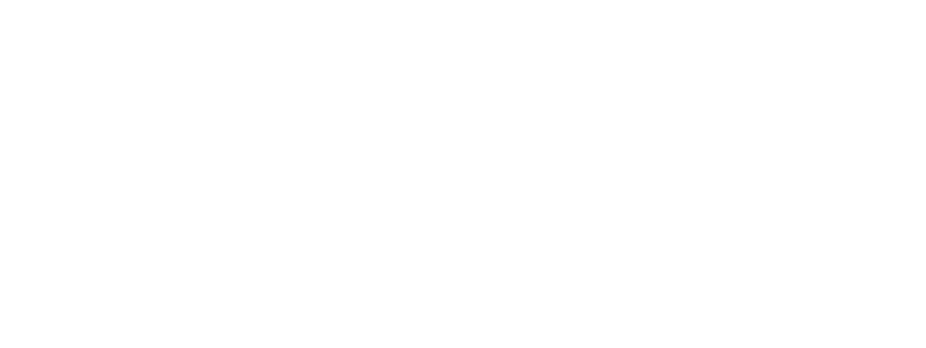
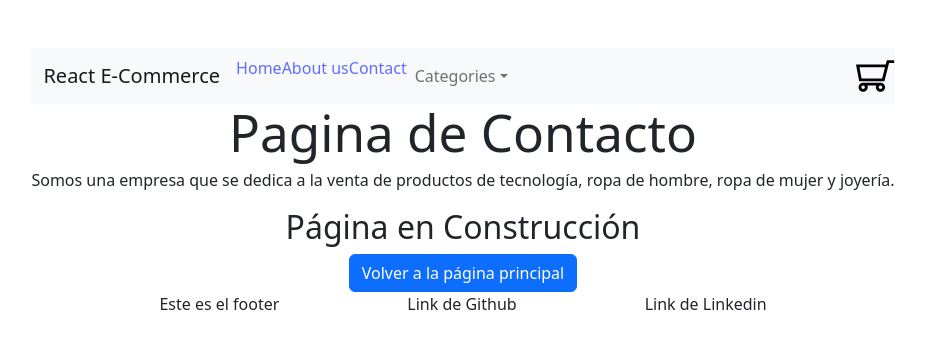
Before and after one commit to ftureo/react-vite-project, a React (Vite) app: page /contact in a window 1280 px wide. Before the commit this address had no page. Shown: the part 210-558 px from the top of the page, without its empty margins (177-1103 px from the left). Built offline with nearby package versions, Linux system fonts and the light colour scheme.

Commit message:
Feat: Add dynamic routing to website with fakestoreAPI - simil Platzi Products

```diff
--- a/src/App.jsx
+++ b/src/App.jsx
@@ -6,30 +6,21 @@ import ProductListContainer from "./components/ProductListContainer.jsx";
 import "bootstrap/dist/css/bootstrap.min.css";
 import { Route, Routes } from "react-router-dom";
 import { AboutUs } from "./components/AboutUs.jsx";
+import { Contact } from "./components/Contact";
 
 function App() {
     return (
-        // <>
-        //     {/* <NavBar> */}
-        //     {/* Acá podría poner contenido (Parece)    */}
-        //     {/* </NavBar>  */}
-        //     {/* Utilizo una etiqueta de NavBar para poder utilizar el componente NavBar, con una de apertura y con una de cierre */}
-
-        //     {/* Si no vamos a colocar contenido entre la etiqueta de apertura y de cierre, podemos utilizar una etiqueta de autocierre, es de <NombreDeComponente />
-        //      */}
-        <Routes>
-            <Route path="/" element={
-                    <>
-                        <NavBar />
-                        <ProductListContainer />
-                        <Footer />
-                    </>
-                }
-            />
-            <Route path="/perrito" element={<h2>Ruta de Perrito</h2>} />
-            <Route path="/about-us" element={<AboutUs />} />
-        </Routes>
-        // </>
+        <>
+            <NavBar />
+            <Routes>
+                <Route path="/" element={<ProductListContainer />} />
+                <Route path="/about-us" element={<AboutUs />} />
+                <Route path="/contact" element={<Contact />} />
+                <Route path="/category/:category" element={<ProductListContainer />} />
+                <Route path="/product/:productId" element={<ProductListContainer />} />
+            </Routes>
+            <Footer />
+        </>
     );
 }
 
--- /dev/null
+++ b/src/components/Contact.jsx
@@ -0,0 +1,18 @@
+import Button from "react-bootstrap/Button";
+import { Link } from "react-router-dom";
+
+export const Contact = () => {
+    return (
+        <div>
+            <h1>Pagina de Contacto</h1>
+            <p>
+                Somos una empresa que se dedica a la venta de productos de
+                tecnología, ropa de hombre, ropa de mujer y joyería.
+            </p>
+            <h2>Página en Construcción</h2>
+            <Link to="/">
+                <Button>Volver a la página principal</Button>
+            </Link>
+        </div>
+    );
+};
--- a/src/components/NavBar.jsx
+++ b/src/components/NavBar.jsx
@@ -6,27 +6,34 @@ export const NavBar = () => {
     return (
         <Navbar bg="light" expand="lg">
             <Container>
-                <Navbar.Brand href="#home">React E-Commerce</Navbar.Brand>
+                <Link to="/">
+                    <Navbar.Brand>React E-Commerce</Navbar.Brand>
+                </Link>
                 <Navbar.Toggle aria-controls="basic-navbar-nav" />
                 <Navbar.Collapse id="basic-navbar-nav">
                     <Nav className="me-auto">
-                        <Nav href="#home">Home</Nav>
+                        <Link to="/">
+                            <Nav>Home</Nav>
+                        </Link>
                         <Link to="/about-us">
                             <Nav>About us</Nav>
                         </Link>
+                        <Link to="/contact">
+                            <Nav>Contact</Nav>
+                        </Link>
                         <NavDropdown title="Categories" id="basic-nav-dropdown">
-                            <NavDropdown.Item href="#action/3.1">
-                                Women&apos;s Clothing
-                            </NavDropdown.Item>
-                            <NavDropdown.Item href="#action/3.2">
-                                Men&apos;s Clothing
-                            </NavDropdown.Item>
-                            <NavDropdown.Item href="#action/3.3">
-                                Jewelery
-                            </NavDropdown.Item>
-                            <NavDropdown.Item href="#action/3.4">
-                                Electronics
-                            </NavDropdown.Item>
+                            <Link to="/category/Women's Clothing">
+                                <Nav>Women&apos;s Clothing</Nav>
+                            </Link>
+                            <Link to="/category/Men's Clothing">
+                                <Nav>Men&apos;s Clothing</Nav>
+                            </Link>
+                            <Link to="/category/Jewelery">
+                                <Nav>Jewelery</Nav>
+                            </Link>
+                            <Link to="/category/Electronics">
+                                <Nav>Electronics</Nav>
+                            </Link>
                         </NavDropdown>
                     </Nav>
                 </Navbar.Collapse>
--- a/src/components/ProductListContainer.jsx
+++ b/src/components/ProductListContainer.jsx
@@ -3,42 +3,31 @@ import { getData } from "../utils/functions.js";
 import { ProductList } from "./ProductList.jsx";
 import Spinner from "react-bootstrap/Spinner";
 import { API_PRACTICE } from "../utils/constants.js";
-
-// Esto me trae solo lo que necesito de la librería
-// import Button from "react-bootstrap/Button";
-// import Card from "react-bootstrap/Card";
-
-// Esto me trae la librería completa
-// import { Button, Card, Layout, Link, Nav } from "react-bootstrap";
-
-// Estructura de un state en React es
-// const [value, setterFunction] = useState(initialValue)
-// initialValue es el valor inicial que va a tener el state y puede ser de tipo: string, number, boolean, array, object, etc.
-
-// Acá vamos a hacer un pedido asincrónico, lo vamos a guardar en un estado y vamos a pasarle ese estado por props a la lista de productos
+import { useParams } from "react-router-dom";
 
 const ProductListContainer = () => {
     const [products, setProducts] = useState([]);
     const URL = API_PRACTICE.FAKESTOREAPI_PRODUCTS;
 
-    // Acá también podríamos escribir la lógica de getData
+    const { category } = useParams();
 
     const fetchData = async () => {
         try {
             const data = await getData(URL);
-            setProducts(data);
+            if(category) {
+                const filteredProducts = data.filter((product) => (product.category) === category.toLowerCase());
+                setProducts(filteredProducts);
+            } else {
+                setProducts(data);
+            }
         } catch (error) {
             throw new Error(error);
         }
     };
 
-    //  Cuando el componente se monta
-    //  Cuando se actualiza
-    // useEffect(setup, dependencies?)
-
     useEffect(() => {
         fetchData();
-    }, []);
+    }, [category]);
 
     return (
         <main>
--- a/src/utils/constants.js
+++ b/src/utils/constants.js
@@ -3,3 +3,7 @@ export const API_PRACTICE = {
     PLATZI_PRODUCTS: "https://api.escuelajs.co/api/v1/products",
     JSONPLACEHOLDER_USERS: "https://jsonplaceholder.typicode.com/users",
 };
+
+// API_PRACTICE.FAKESTOREAPI_PRODUCTS = "https://fakestoreapi.com/products";
+// API_PRACTICE.PLATZI_PRODUCTS = "https://api.escuelajs.co/api/v1/products";
+// API_PRACTICE.JSONPLACEHOLDER_USERS = "https://jsonplaceholder.typicode.com/users";
```
Also changed, not shown: src/components/ItemProduct.jsx (+0 -29 lines), src/components/ProductDetail.jsx (added), src/components/ProductDetailContainer.jsx (added).
